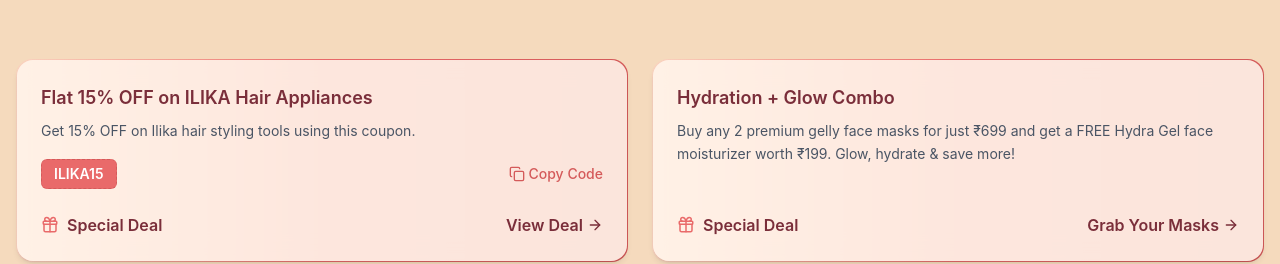
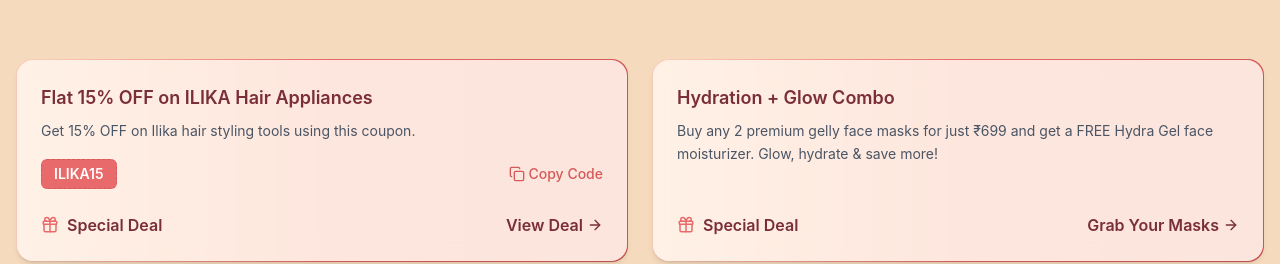
Before and after one commit to ilikamumbai-gif/ilika, a React (Vite) app: page / in a window 1280 px wide. Shown: the part 900-1164 px from the top of the page. Built offline with nearby package versions, Linux system fonts and the light colour scheme; no server answers.

Commit message:
april 30 - update 1 - offer page

```diff
--- a/src/pages/Offer.jsx
+++ b/src/pages/Offer.jsx
@@ -14,7 +14,7 @@
   type: "deal",
   title: "Hydration + Glow Combo",
   description:
-    "Buy any 2 premium gelly face masks for just ₹699 and get a FREE Hydra Gel face moisturizer worth ₹199. Glow, hydrate & save more!",
+    "Buy any 2 premium gelly face masks for just ₹699 and get a FREE Hydra Gel face moisturizer. Glow, hydrate & save more!",
   link: "/combo"
 }
 ];
```
